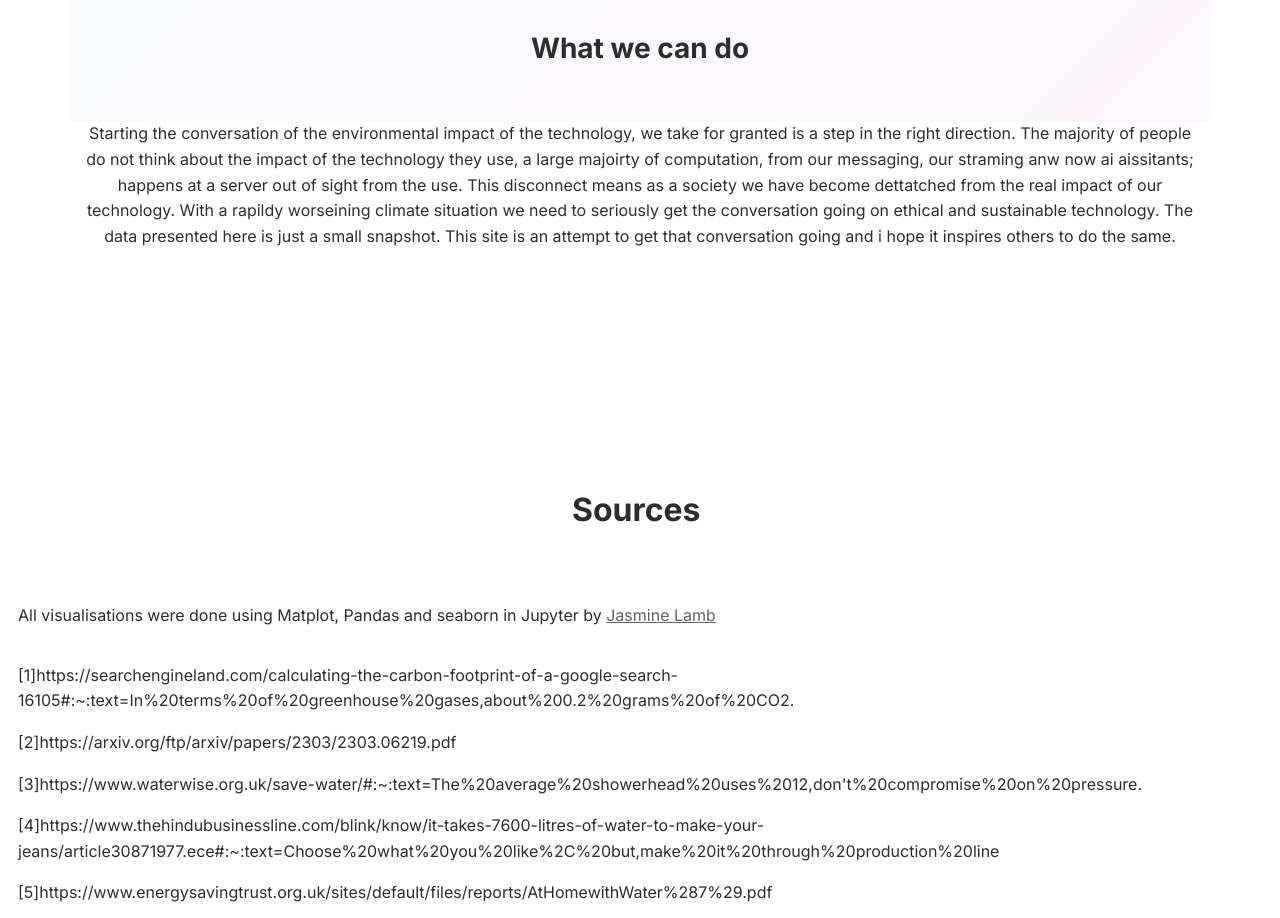
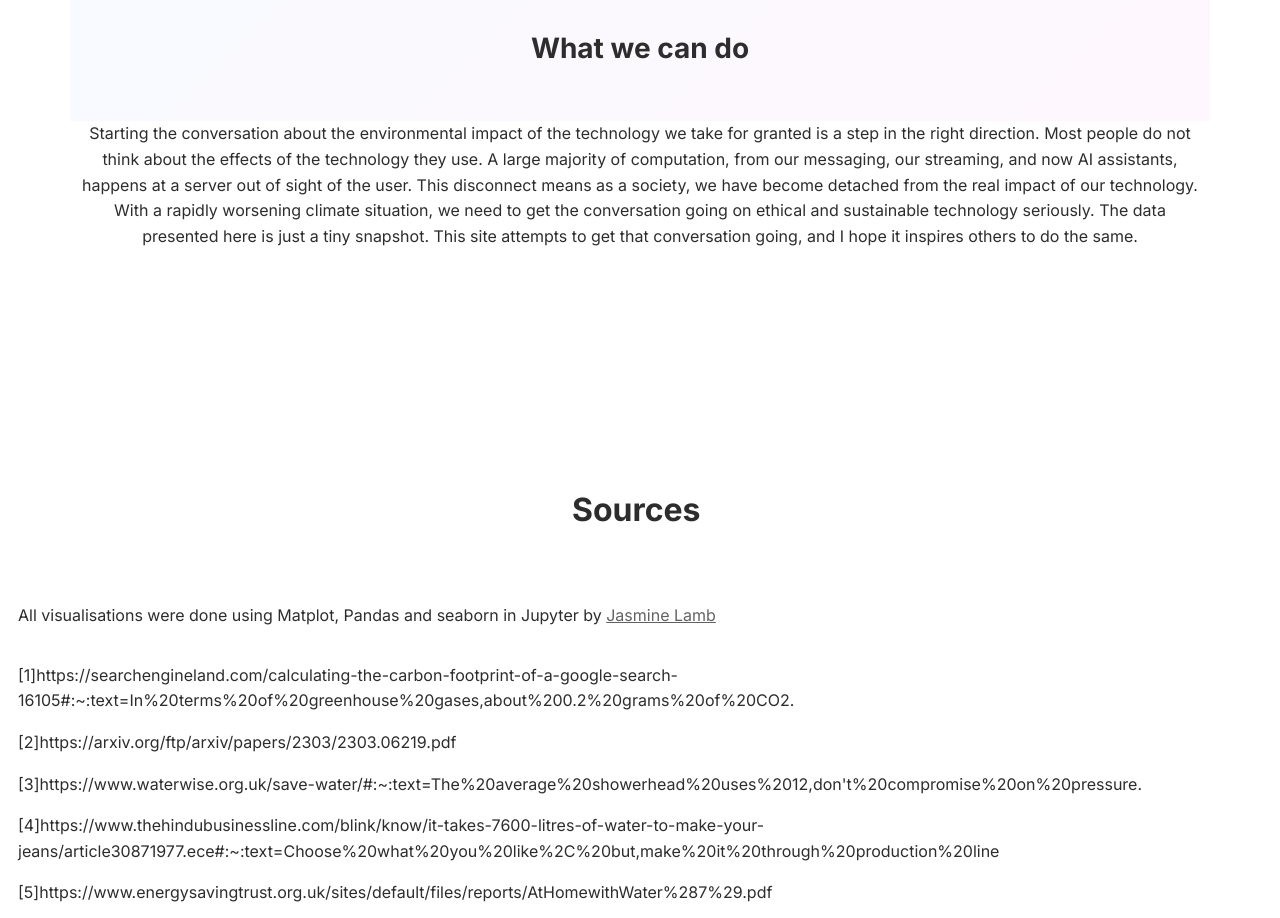
Before and after one commit to Lambxx/ImpactOfGPT, a plain HTML site: page index.html in a window 1280 px wide. Shown: the part 2100-3018 px from the top of the page. Drawn offline with Linux system fonts and the light colour scheme.

Commit message:
Update index.html
fixed text

```diff
--- a/index.html
+++ b/index.html
@@ -41,7 +41,7 @@
         <div class="container">
             <div class="row">
                 <div class="col-md-12 col-xxl-12 text-center">
-                    <p>Starting the conversation of the environmental impact of the technology, we take for granted is a step in the right direction. The majority of people do not think about the impact of the technology they use, a large majoirty of computation, from our messaging, our straming anw now ai aissitants; happens at a server out of sight from the use. This disconnect means as a society we have become dettatched from the real impact of our technology. With a rapildy worseining climate situation we need to seriously get the conversation going on ethical and sustainable technology. The data presented here is just a small snapshot. This site is an attempt to get that conversation going and i hope it inspires others to do the same.</p>
+                    <p>Starting the conversation about the environmental impact of the technology we take for granted is a step in the right direction. Most people do not think about the effects of the technology they use. A large majority of computation, from our messaging, our streaming, and now AI assistants, happens at a server out of sight of the user. This disconnect means as a society, we have become detached from the real impact of our technology. With a rapidly worsening climate situation, we need to get the conversation going on ethical and sustainable technology seriously. The data presented here is just a tiny snapshot. This site attempts to get that conversation going, and I hope it inspires others to do the same.</p>
                 </div>
             </div>
         </div>
```
